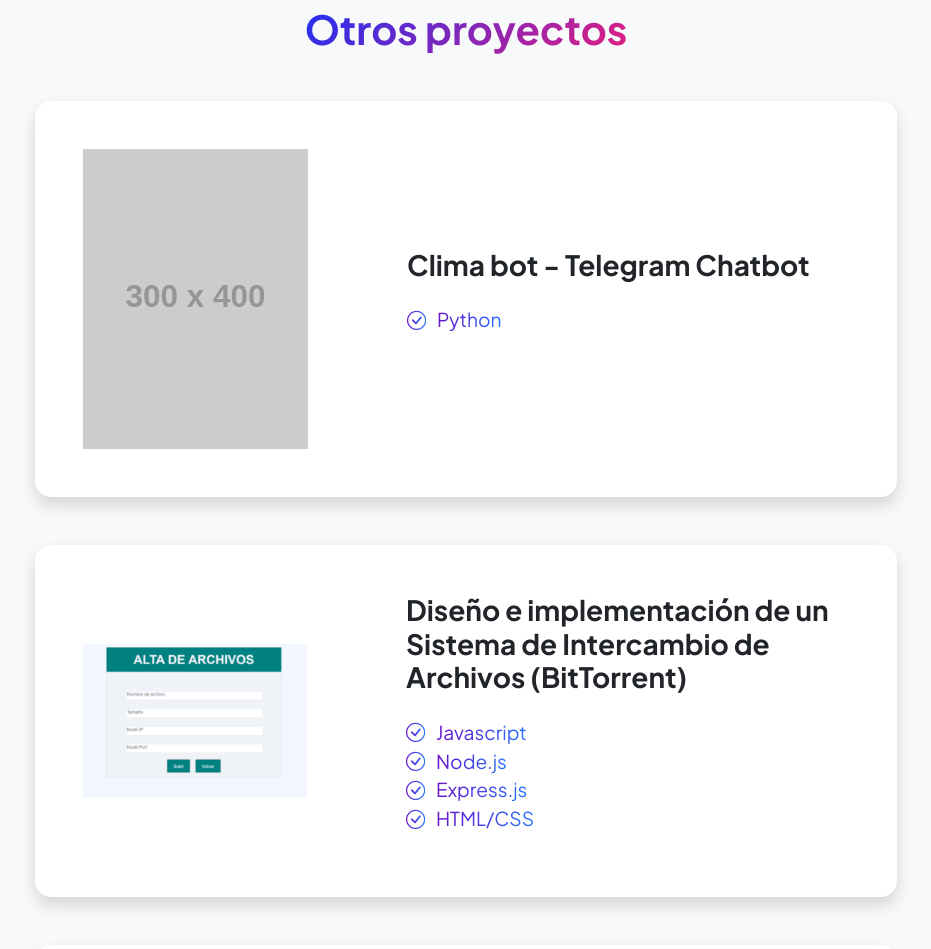
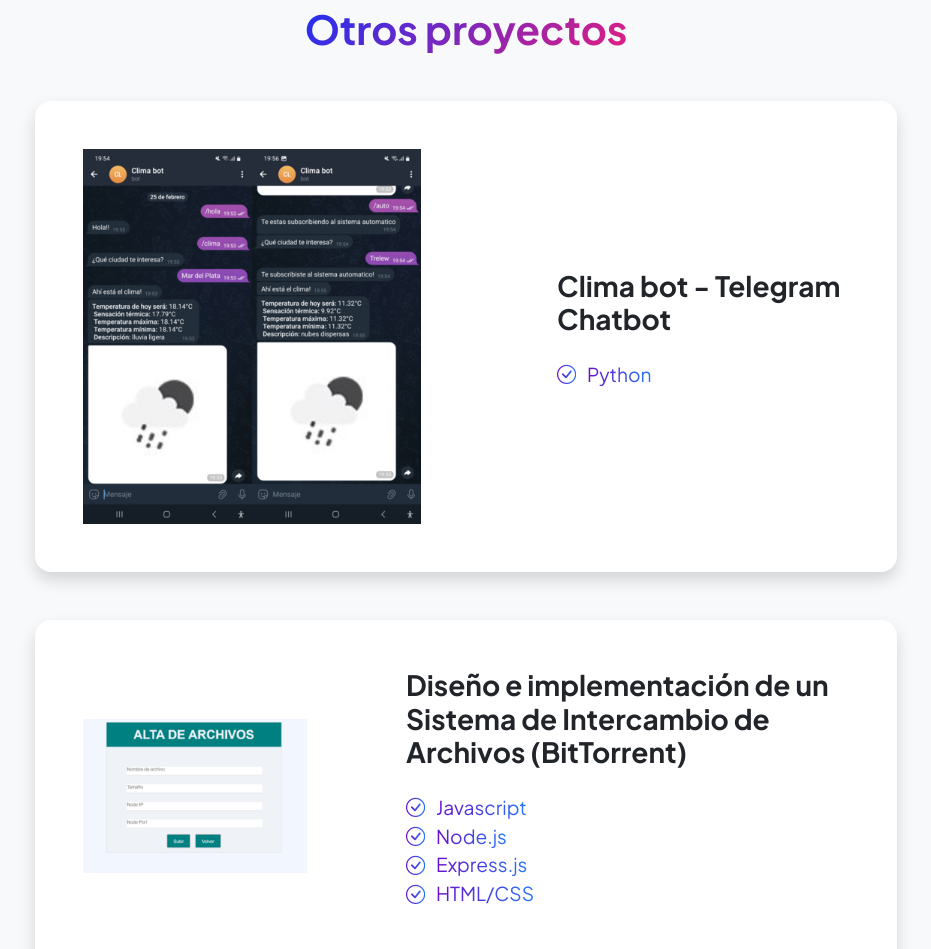
Before and after one commit to JosefinaOller/josefinaoller.github.io, a plain HTML site: page projects.html in a window 1280 px wide. Shown: the part 2131-3080 px from the top of the page, without its empty margins (174-1105 px from the left). Drawn offline with nearby package versions, Linux system fonts and the light colour scheme; placeholder pictures from the web are drawn by us.

Commit message:
Agregando imagenes

```diff
--- a/projects.html
+++ b/projects.html
@@ -242,7 +242,7 @@
                                         <div class="d-flex flex-column flex-md-row align-items-center">
                                             <!-- Imagen -->
                                             <div class="me-md-4 mb-4 mb-md-0" style="flex-shrink: 0;">
-                                                <img class="img-fluid w-75 w-md-100" src="https://dummyimage.com/300x400/343a40/6c757d" alt="Mardel Puerto" style="height: auto;" />
+                                                <img class="img-fluid w-75 w-md-100" src="assets/chatBot.png" alt="Mardel Puerto" style="height: auto;" />
                                             </div>
                                             <!-- Contenido de texto -->
                                             <div class="flex-grow-1">
```
Also changed, not shown: assets/chatBot.png (added).
